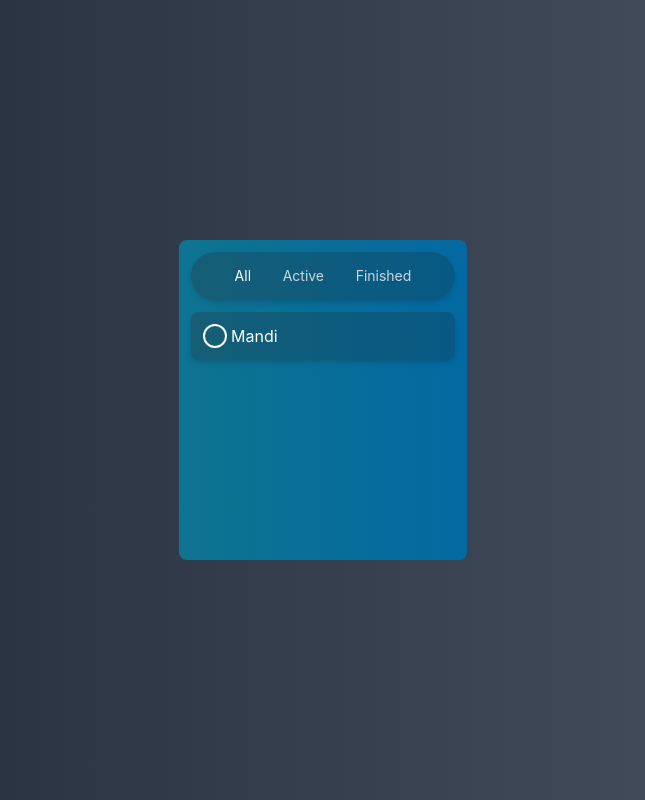
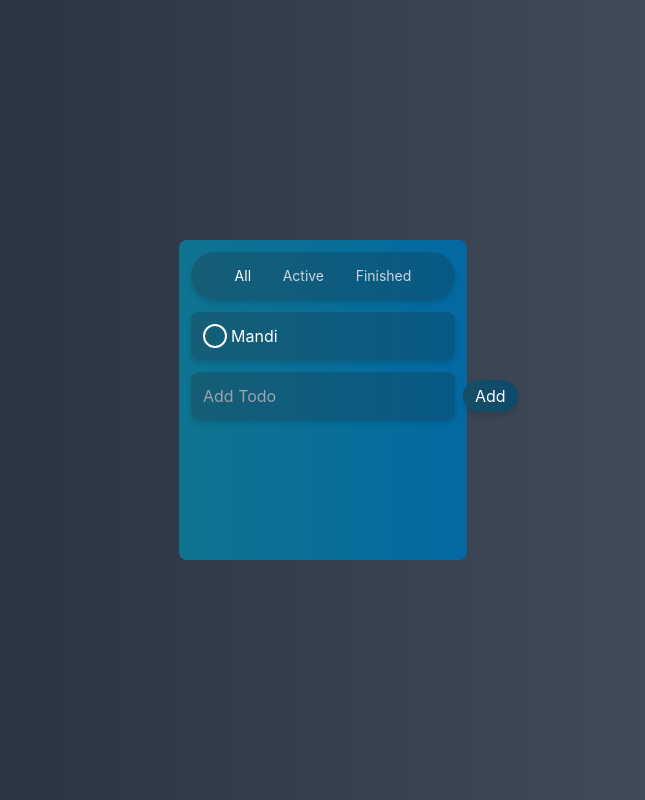
Before and after one commit to frrsfuzn/TuduApp, a React (Create React App) app: page / in a window 1280 px wide. Shown: the whole page, without its empty margins (317-962 px from the left). Built offline with nearby package versions, Linux system fonts and the light colour scheme.

Commit message:
Implement AddTodo component to App.tsx

```diff
--- a/src/App.tsx
+++ b/src/App.tsx
@@ -1,8 +1,8 @@
 import React from "react";
-import logo from "./logo.svg";
 import "./App.css";
+import AddTodo from "./components/molecules/addTodo";
+import Navbar from "./components/molecules/navbar";
 import TodoItem from "./components/molecules/todoItem";
-import Navbar from "./components/molecules/navbar";
 
 // Todo App
 // 1. Implement tailwind css
@@ -15,6 +15,7 @@ function App() {
       <div className="flex flex-col justify-start bg-gradient-to-r from-cyan-700 to-sky-700 w-72 h-80 rounded-lg p-3">
         <Navbar />
         <TodoItem title="Mandi" />
+        <AddTodo />
       </div>
     </div>
   );
```
